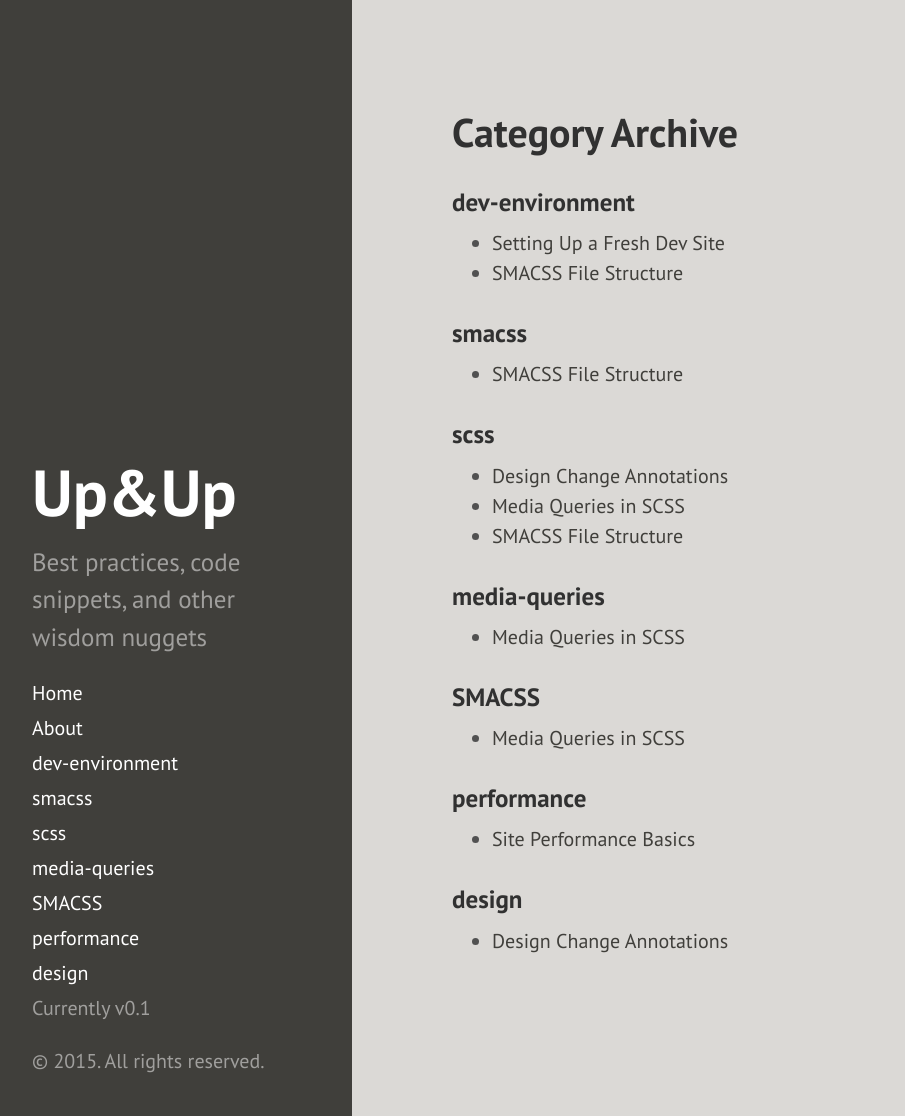
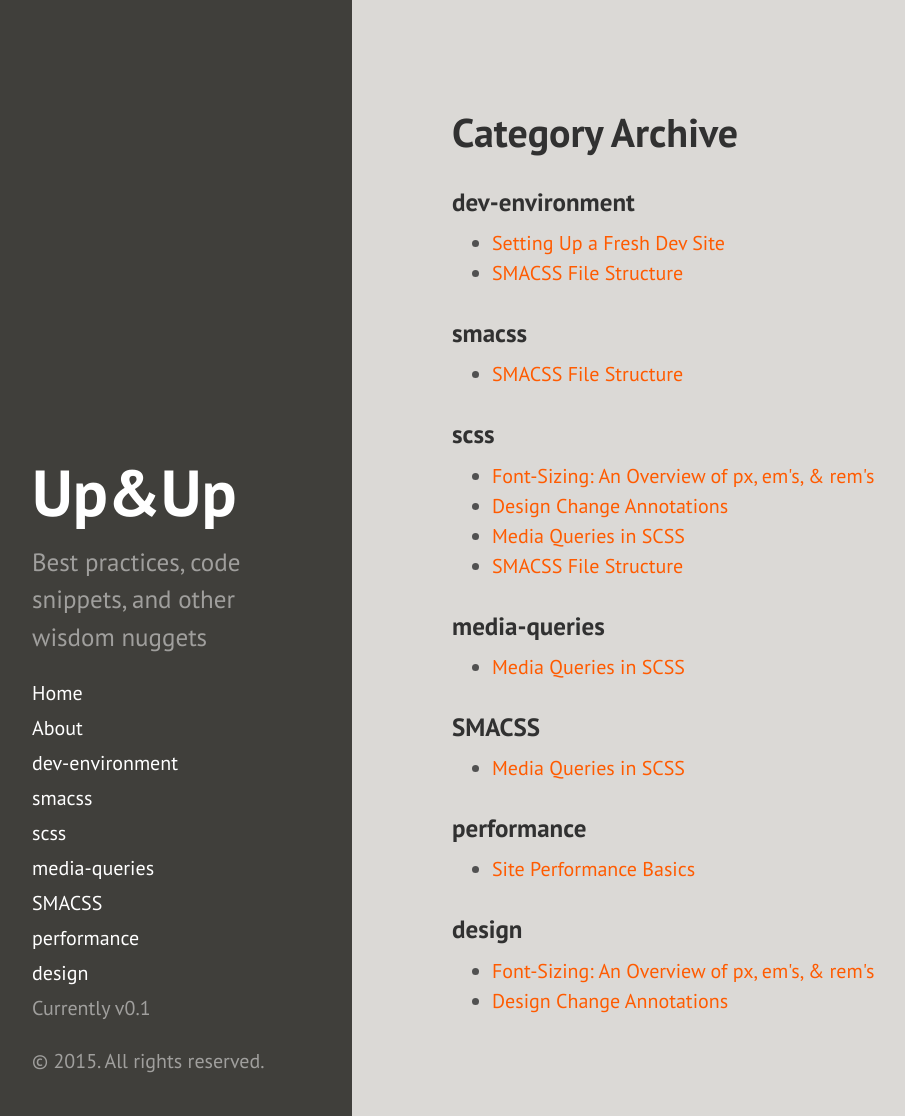
Before and after one commit to mergeweb/best_practices, a Jekyll site: the page built from archive.html, in a window 1280 px wide and 1116 px high. Shown: the whole window, without its empty margins (8-913 px from the left). Built offline with Jekyll 4.4.1, drawn with Linux system fonts in a browser that asks for light colours; Markdown is read by kramdown in place of the engine named in the settings.

Commit message:
adding first bit of font-sizing article so I can see how it looks

```diff
--- /dev/null
+++ b/_posts/2015-08-28-font-sizing.md
@@ -0,0 +1,7 @@
+---
+layout: post
+title:  "Font-Sizing: An Overview of px, em's, & rem's"
+date:   2015-8-28
+author: Jordan Barber
+categories: design scss
+---
--- a/public/css/hyde.css
+++ b/public/css/hyde.css
@@ -187,6 +187,10 @@ a.sidebar-nav-item:focus {
   color: #403f3b;
 }
 
+.theme-base-10 .content a{
+  color: #ff5b00;
+}
+
 /* Red */
 .theme-base-08 .sidebar {
   background-color: #ac4142;
```
